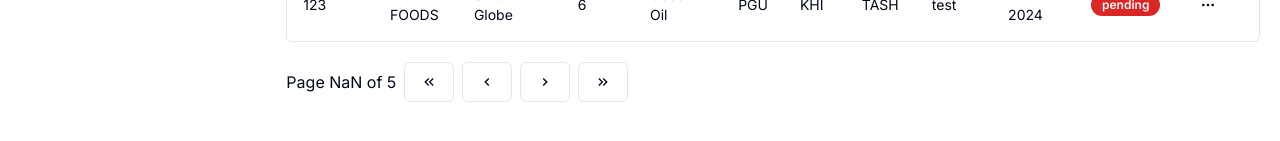
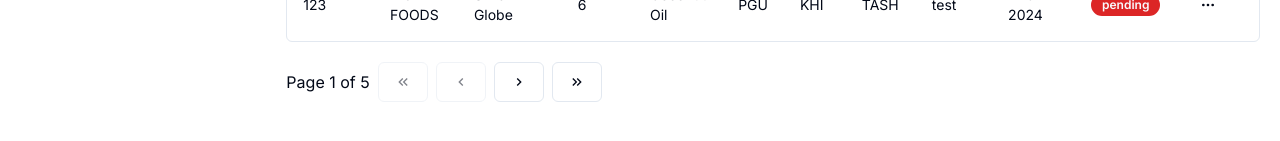
Before and after one commit to azizullah2017/backend, a Next.js app: page /dashboard/clr-information in a window 1280 px wide. Before the commit this address had no page. Shown: the part 585-726 px from the top of the page. Built offline with nearby package versions, Linux system fonts and the light colour scheme.

Commit message:
Fixed a minor issue

```diff
--- a/app/dashboard/clr-information/page.tsx
+++ b/app/dashboard/clr-information/page.tsx
@@ -81,7 +81,7 @@ const CLRInformation = ({
     searchParams: { page: string };
 }) => {
     const [isShowing, setIsShowing] = useState(false);
-    const page = parseInt(searchParams.page);
+    const page = parseInt(searchParams.page) || 1;
     const pageSize = 1;
 
     return (
--- a/components/Pagination.tsx
+++ b/components/Pagination.tsx
@@ -8,7 +8,6 @@ import {
     MdKeyboardDoubleArrowRight,
 } from "react-icons/md";
 import { useRouter, useSearchParams } from "next/navigation";
-import { useEffect } from "react";
 
 type PaginationPropType = {
     itemCount: number;
@@ -33,12 +32,6 @@ const Pagination = ({
         params.set("page", page.toString());
         router.push("?" + params.toString());
     };
-
-    useEffect(() => {
-        if (!params.has("page")) {
-            changePage(1);
-        }
-    }, []);
 
     return (
         <div className="flex items-center gap-2 mt-5">
```
